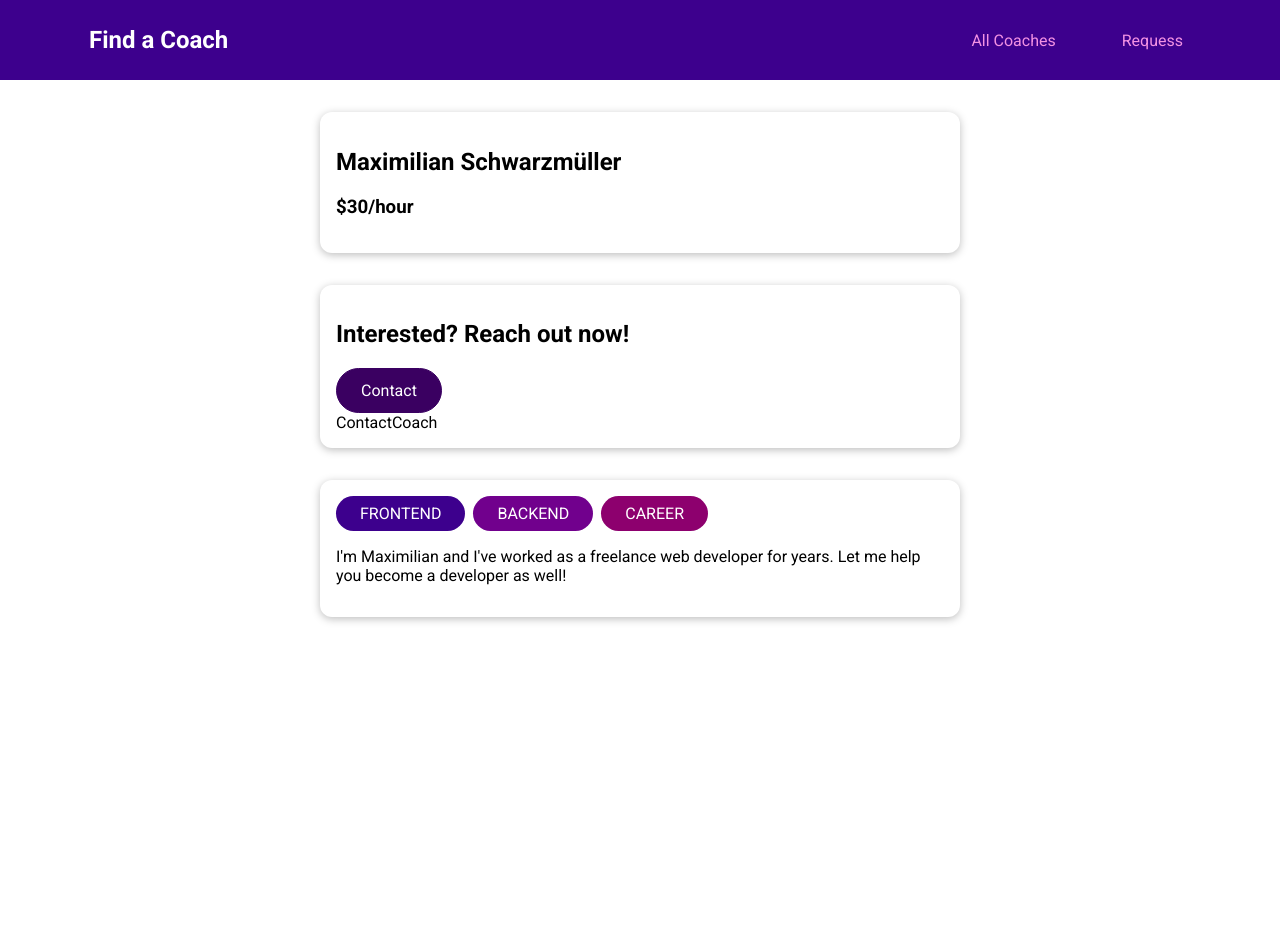
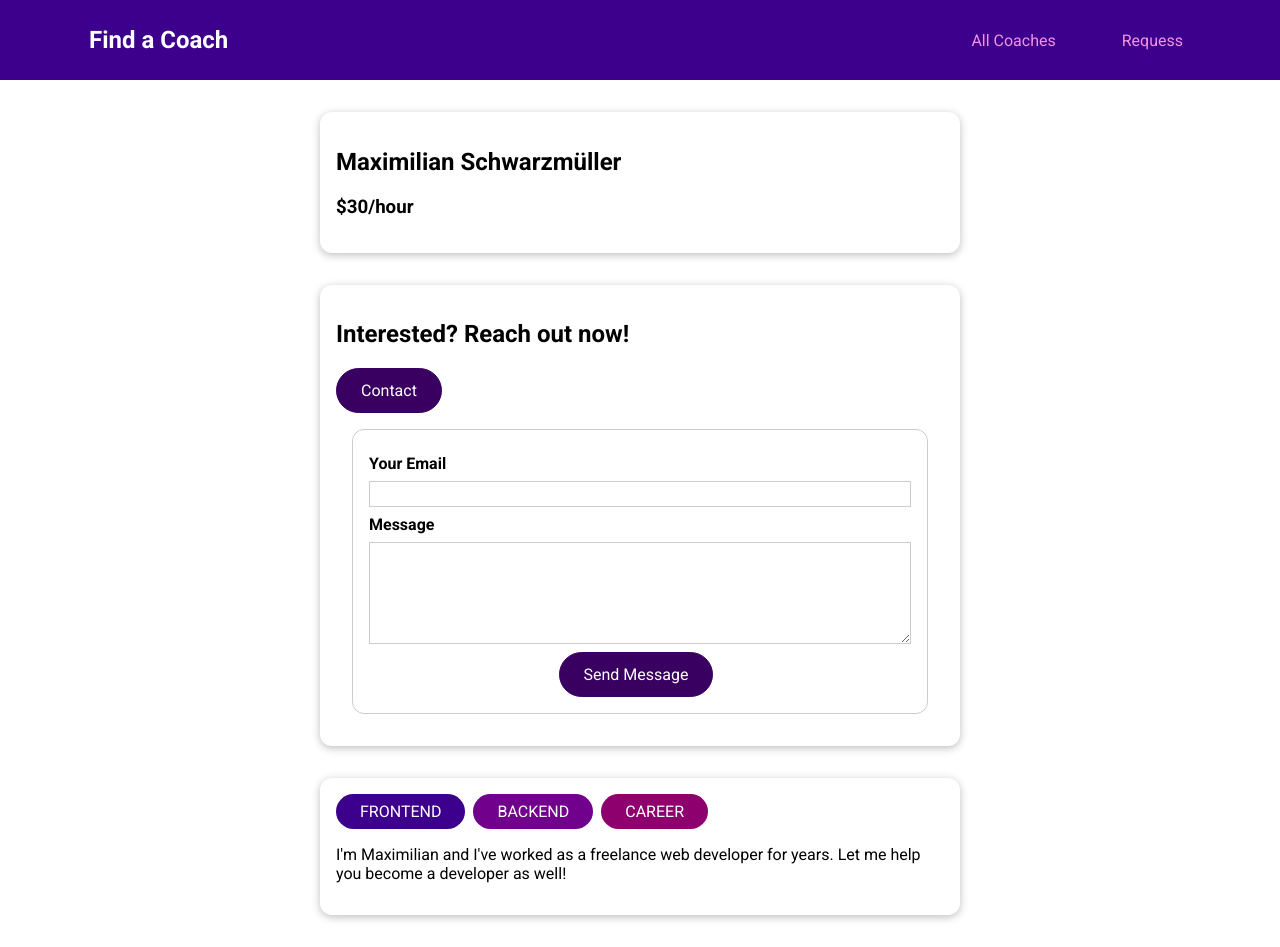
Before and after one commit to vuquangpham/find-a-coach-vuejs, a Vue app: page /coaches/c1/contact in a window 1280 px wide. Before the commit the page ends 800 px from the top, so only its background shows below. Built offline with nearby package versions, Linux system fonts and the light colour scheme.

Commit message:
:construction: ContactCoach > initial setup

```diff
--- a/src/store/index.js
+++ b/src/store/index.js
@@ -1,6 +1,7 @@
 import {createStore} from "vuex";
 
 import coachesModule from "./modules/coaches";
+import requestsModule from "./modules/requests";
 
 export default createStore({
     state: {
@@ -25,5 +26,6 @@ export default createStore({
     },
     modules: {
         coaches: coachesModule,
+        requests: requestsModule
     },
 });
--- /dev/null
+++ b/src/store/modules/requests/actions.js
@@ -0,0 +1,11 @@
+export default {
+    contactCoach(context, payload){
+        const newRequest = {
+            id: new Date().toISOString(),
+            coachId: payload.coachId,
+            userEmail: payload.email,
+            message: payload.message
+        };
+        context.commit('addRequest', newRequest);
+    }
+};
--- /dev/null
+++ b/src/store/modules/requests/getters.js
@@ -0,0 +1 @@
+export default {};
--- a/src/store/modules/requests/index.js
+++ b/src/store/modules/requests/index.js
@@ -0,0 +1,13 @@
+import mutations from "@/store/modules/requests/mutations";
+import actions from "@/store/modules/requests/actions";
+import getters from "@/store/modules/requests/getters";
+
+export default {
+    namespaced: true,
+    state: {
+        requests: [],
+    },
+    mutations: mutations,
+    actions: actions,
+    getters: getters
+};
--- /dev/null
+++ b/src/store/modules/requests/mutations.js
@@ -0,0 +1,5 @@
+export default {
+    addRequest(state, payload){
+        state.requests.push(payload);
+    }
+};
--- a/src/views/requests/ContactCoach.vue
+++ b/src/views/requests/ContactCoach.vue
@@ -1,7 +1,92 @@
-<template>ContactCoach</template>
+<template>
+  <form @submit.prevent="submitForm">
+    <div class="form-control">
+      <label for="email">Your Email</label>
+      <input type="email" id="email" v-model.trim="email">
+    </div>
+    <div class="form-control">
+      <label for="message">Message</label>
+      <textarea id="message" rows="5" v-model.trim="message"></textarea>
+    </div>
+    <p class="errors" v-if="!formIsValid">Please enter a valid email and non empty text area.</p>
+    <div class="actions">
+      <BaseButton>Send Message</BaseButton>
+    </div>
+  </form>
+</template>
 
 <script>
-export default {};
+import BaseButton from "@/components/ui/BaseButton";
+
+export default {
+  components: {BaseButton},
+  data(){
+    return {
+      email: '',
+      message: '',
+      formIsValid: true
+    };
+  },
+  methods: {
+    submitForm(){
+      this.formIsValid = true;
+      if(this.email === '' || !this.email.includes('@') || this.message === ''){
+        this.formIsValid = false;
+        return;
+      }
+
+      this.$store.dispatch('requests/contactCoach', {
+        email: this.email,
+        message: this.message,
+        coachId: this.$route.params.id
+      });
+
+      this.$router.replace('/coaches  ');
+    }
+  }
+};
 </script>
 
-<style></style>
+<style scoped>
+form {
+  margin:1rem;
+  border:1px solid #ccc;
+  border-radius:12px;
+  padding:1rem;
+}
+
+.form-control {
+  margin:0.5rem 0;
+}
+
+label {
+  font-weight:bold;
+  margin-bottom:0.5rem;
+  display:block;
+}
+
+input,
+textarea {
+  display:block;
+  width:100%;
+  font:inherit;
+  border:1px solid #ccc;
+  padding:0.15rem;
+}
+
+input:focus,
+textarea:focus {
+  border-color:#3d008d;
+  background-color:#faf6ff;
+  outline:none;
+}
+
+.errors {
+  font-weight:bold;
+  color:red;
+}
+
+.actions {
+  text-align:center;
+}
+</style>
```
